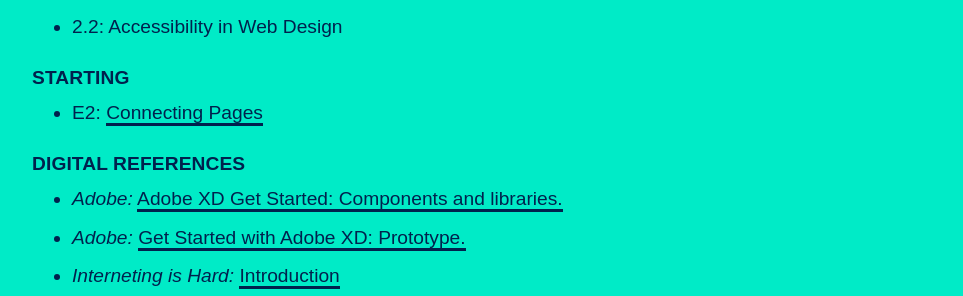
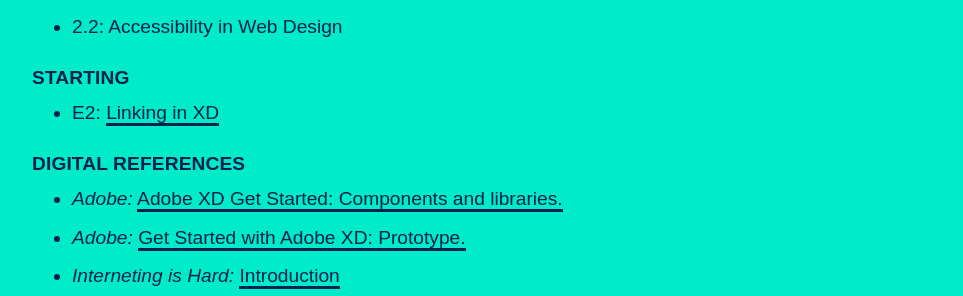
Before and after one commit to gmu-gd/web22-spring, a Jekyll site: the page built from schedule/index.md, in a window 1280 px wide and 900 px high, scrolled down 1046 px. Shown: the part 158-454 px from the top of the window, without its empty margins (0-963 px from the left). Built offline with Jekyll 4.4.1, drawn with Linux system fonts in a browser that asks for light colours; some web fonts are replaced.

Commit message:
Update index.md

```diff
--- a/schedule/index.md
+++ b/schedule/index.md
@@ -32,7 +32,7 @@ The ability to create and interactive prototype of a website is an incredibly po
 * 2.2: Accessibility in Web Design
 
 #### Starting
-* E2: [Connecting Pages]({{ site.baseurl }}/projects#e2)
+* E2: [Linking in XD]({{ site.baseurl }}/projects#e2)
 
 #### Digital References
 * _Adobe:_ [Adobe XD Get Started: Components and libraries.](https://www.adobe.com/products/xd/learn/get-started-xd-components-libraries.html)
```
